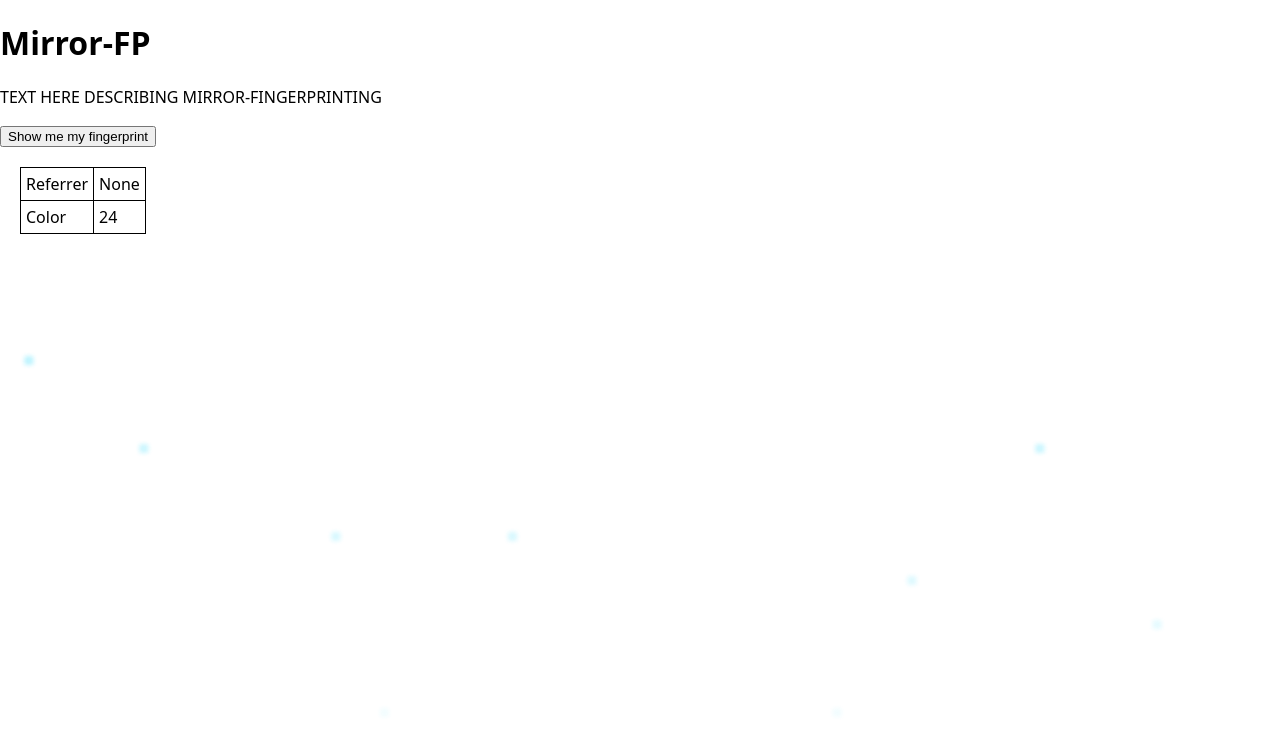
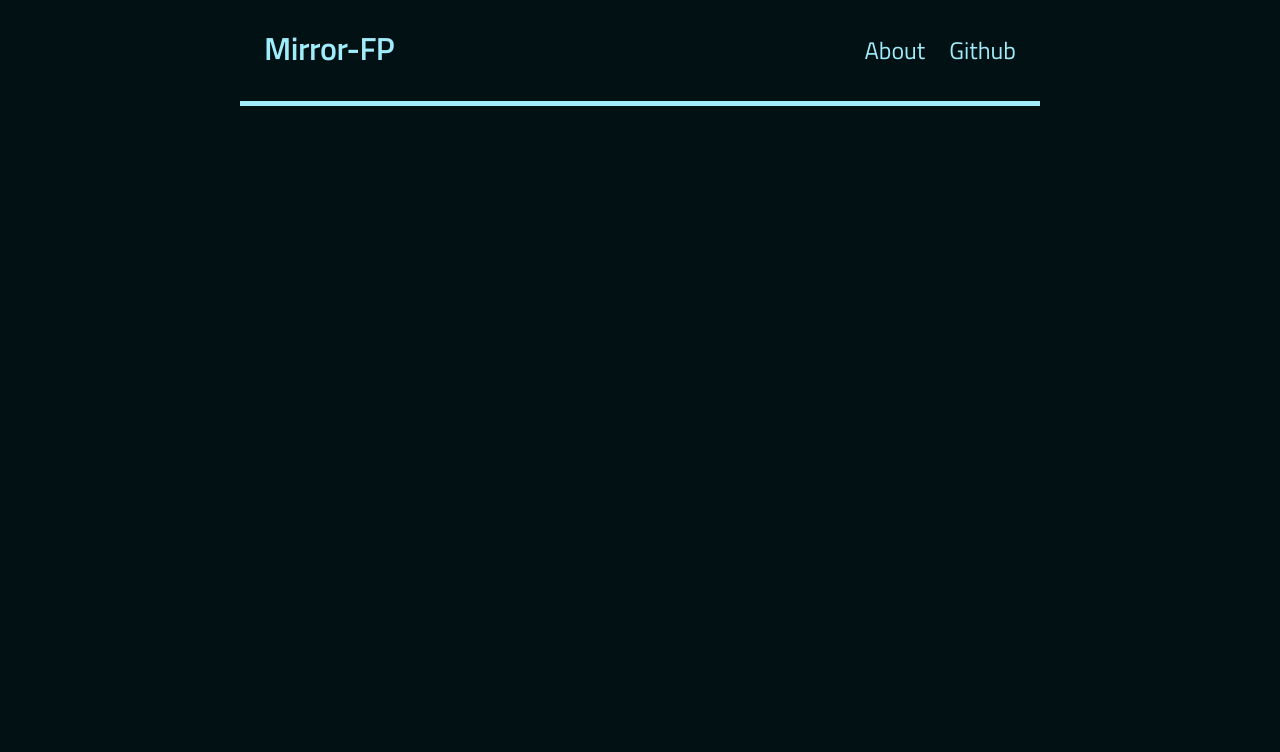
Before and after one commit to dantelyon/DD_Fingerprinting, a React (Create React App) app: page / in a window 1280 px wide. Shown: the top 752 px of the page. Built offline with nearby package versions, Linux system fonts and the light colour scheme.

Commit message:
header bar created for project

```diff
--- a/public/index.html
+++ b/public/index.html
@@ -8,6 +8,7 @@
     <meta name="description" content="Web site created using create-react-app"/>
     <link rel="apple-touch-icon" href="%PUBLIC_URL%/logo192.png" />
     <link rel="manifest" href="%PUBLIC_URL%/manifest.json" />
+    <link rel="stylesheet" href="//fonts.googleapis.com/css?family=Titillium+Web:400,600">
     <title>Mirror fingerprinting</title>
   </head>
   <body>
--- a/src/App.css
+++ b/src/App.css
@@ -1,3 +1,4 @@
+
 table, th, td {
   padding: 5px;
   border: 1px solid black;
@@ -7,78 +8,29 @@ table {
   border-spacing: 0px;
   margin: 20px;
 }
+@import url("//fonts.googleapis.com/css?family=Titillium+Web:400,600");
 body {
-  /*background-color: #021114;*/
+  margin: 0;
+  background-color: #021114;
   --text-opacity: 1;
   font-size: 16px;
-  font-family: Inter var,system-ui,-apple-system,BlinkMacSystemFont,Segoe UI,Roboto,Helvetica Neue,Arial,Noto Sans,sans-serif,Apple Color Emoji,Segoe UI Emoji,Segoe UI Symbol,Noto Color Emoji;
+  font-family: "Titillium Web", "sans-serif";
 }
-
-
-
-.glowyboys {
-  display: block;
-  position: absolute;
-  width: 1px;
-  height: 1px;
-  position:fixed;
-  top:-10%;
-  left:1%;
-  z-index:9999;
-  user-select:none;
-  cursor:default;
+h1 {
+  font-size: 28px;
+  color: #a1ecfb;
 }
-
-.glowyboys {
-  color: #fff;
-  font-size: 1em;
-  box-shadow: 0 0 4px 4px rgba(38,218,253,0.43333333333333335);
-  border-radius: 50%;
-  font-family: Arial, sans-serif;
-  text-shadow: 0 0 5px #000;
-  background-color: rgba(38,218,253,0.43333333333333335);
+p {
+  color: #26dafd;
 }
-
-.glowyboys{
-  position:fixed;
-  top:-10%;
-  z-index:9999;
-  -webkit-user-select:none;
-  -moz-user-select:none;
-  -ms-user-select:none;
-  user-select:none;
-  cursor:default;
-  -webkit-animation-name:glowyboys-fall,glowyboys-shake;
-  -webkit-animation-duration:10s,3s;
-  -webkit-animation-timing-function:linear,ease-in-out;
-  -webkit-animation-iteration-count:infinite,infinite;
-  -webkit-animation-play-state:running,running;
-  animation-name:glowyboys-fall,glowyboys-shake;
-  animation-duration:10s,3s;
-  animation-timing-function:linear,ease-in-out;
-  animation-iteration-count:infinite,infinite;
-  animation-play-state:running,running
+.App {
+  color: #a1ecfb;
+  max-width: 50em;
+  margin: 0 auto;
+  box-sizing: border-box;
+  display: flex;
+  flex-direction: column;
 }
-
-.glowyboys:nth-of-type(0){left:1%;-webkit-animation-delay:0s,0s;animation-delay:0s,0s}
-.glowyboys:nth-of-type(1){left:10%;-webkit-animation-delay:1s,1s;animation-delay:1s,1s}
-.glowyboys:nth-of-type(2){left:20%;-webkit-animation-delay:6s,.5s;animation-delay:6s,.5s}
-.glowyboys:nth-of-type(3){left:30%;-webkit-animation-delay:4s,2s;animation-delay:4s,2s}
-.glowyboys:nth-of-type(4){left:40%;-webkit-animation-delay:2s,2s;animation-delay:2s,2s}
-.glowyboys:nth-of-type(5){left:50%;-webkit-animation-delay:8s,3s;animation-delay:8s,3s}
-.glowyboys:nth-of-type(6){left:60%;-webkit-animation-delay:6s,2s;animation-delay:6s,2s}
-.glowyboys:nth-of-type(7){left:70%;-webkit-animation-delay:2.5s,1s;animation-delay:2.5s,1s}
-.glowyboys:nth-of-type(8){left:80%;-webkit-animation-delay:1s,0s;animation-delay:1s,0s}
-.glowyboys:nth-of-type(9){left:90%;-webkit-animation-delay:3s,1.5s;animation-delay:3s,1.5s}
-.glowyboys:nth-of-type(10){left:25%;-webkit-animation-delay:2s,0s;animation-delay:2s,0s}
-.glowyboys:nth-of-type(11){left:65%;-webkit-animation-delay:4s,2.5s;animation-delay:4s,2.5s}
-
-@keyframes glowyboys-fall {
-  0% {top:100%;opacity: 0;}
-  50% {opacity: 0.7;}
-  100%{top:-10%;opacity: 0;}
+a {
+  text-decoration: none;
 }
-@keyframes glowyboys-shake{
-  0%, 100% {transform:translateX(0);}
-  50% {transform:translateX(20px);}
-}
--- a/src/App.js
+++ b/src/App.js
@@ -3,16 +3,19 @@ import './App.css';
 import Text from './Text.js'
 import Table from './Table.js'
 import Glows from './Glows.js'
+import Header from './Header.js'
 
 
 function App() {
   return (
     <div className="App">
-		<h1>Mirror-FP</h1>
-		<Text />
-		<button>Show me my fingerprint</button>
-		<Table />
-    <Glows />
+      <Header />
+
+{      /*
+      <Text />
+      <button>Show me my fingerprint</button>
+      <Table />
+<Glows />*/}
     </div>
   );
 }
--- /dev/null
+++ b/src/Glows.css
@@ -0,0 +1,68 @@
+
+
+.glowyboys {
+  display: block;
+  position: absolute;
+  width: 1px;
+  height: 1px;
+  position:fixed;
+  top:-10%;
+  left:1%;
+  z-index:9999;
+  user-select:none;
+  cursor:default;
+}
+
+.glowyboys {
+  color: #fff;
+  font-size: 1em;
+  box-shadow: 0 0 4px 4px rgba(38,218,253,0.43333333333333335);
+  border-radius: 50%;
+  font-family: Arial, sans-serif;
+  text-shadow: 0 0 5px #000;
+  background-color: rgba(38,218,253,0.43333333333333335);
+}
+
+.glowyboys{
+    position:fixed;
+    top:-10%;
+    z-index:9999;
+    -webkit-user-select:none;
+    -moz-user-select:none;
+    -ms-user-select:none;
+    user-select:none;
+    cursor:default;
+    -webkit-animation-name:glowyboys-fall,glowyboys-shake;
+    -webkit-animation-duration:10s,3s;
+    -webkit-animation-timing-function:linear,ease-in-out;
+    -webkit-animation-iteration-count:infinite,infinite;
+    -webkit-animation-play-state:running,running;
+    animation-name:glowyboys-fall,glowyboys-shake;
+    animation-duration:10s,3s;
+    animation-timing-function:linear,ease-in-out;
+    animation-iteration-count:infinite,infinite;
+    animation-play-state:running,running
+  }
+
+  .glowyboys:nth-of-type(0){left:1%;-webkit-animation-delay:0s,0s;animation-delay:0s,0s}
+  .glowyboys:nth-of-type(1){left:10%;-webkit-animation-delay:1s,1s;animation-delay:1s,1s}
+  .glowyboys:nth-of-type(2){left:20%;-webkit-animation-delay:6s,.5s;animation-delay:6s,.5s}
+  .glowyboys:nth-of-type(3){left:30%;-webkit-animation-delay:4s,2s;animation-delay:4s,2s}
+  .glowyboys:nth-of-type(4){left:40%;-webkit-animation-delay:2s,2s;animation-delay:2s,2s}
+  .glowyboys:nth-of-type(5){left:50%;-webkit-animation-delay:8s,3s;animation-delay:8s,3s}
+  .glowyboys:nth-of-type(6){left:60%;-webkit-animation-delay:6s,2s;animation-delay:6s,2s}
+  .glowyboys:nth-of-type(7){left:70%;-webkit-animation-delay:2.5s,1s;animation-delay:2.5s,1s}
+  .glowyboys:nth-of-type(8){left:80%;-webkit-animation-delay:1s,0s;animation-delay:1s,0s}
+  .glowyboys:nth-of-type(9){left:90%;-webkit-animation-delay:3s,1.5s;animation-delay:3s,1.5s}
+  .glowyboys:nth-of-type(10){left:25%;-webkit-animation-delay:2s,0s;animation-delay:2s,0s}
+  .glowyboys:nth-of-type(11){left:65%;-webkit-animation-delay:4s,2.5s;animation-delay:4s,2.5s}
+
+  @keyframes glowyboys-fall {
+    0% {top:100%;opacity: 0;}
+    50% {opacity: 0.7;}
+    100%{top:-10%;opacity: 0;}
+  }
+  @keyframes glowyboys-shake{
+    0%, 100% {transform:translateX(0);}
+    50% {transform:translateX(20px);}
+  }
--- a/src/Glows.js
+++ b/src/Glows.js
@@ -1,6 +1,5 @@
-
-
 import React from 'react';
+import './Glows.css';
 
 function Glows() {
     return <div className="glows" aria-hidden="true">
--- /dev/null
+++ b/src/Header.css
@@ -0,0 +1,31 @@
+
+.Header {
+    display: flex;
+    align-items: center;
+    justify-content: space-between;
+    padding: 1.5em;
+    border-bottom: solid 5px;
+  }
+  .Header-title {
+    font-size: 2.0em;
+    word-spacing: .08em;
+    letter-spacing: -.015em;
+    margin: 0 0 .15em;
+  }
+  .Header-title a {
+    color: inherit;
+  }
+
+  .Header-buttons {
+    display: flex;
+    flex-direction: row;
+    justify-content: flex-end;
+    flex: 1;
+  }
+  .Header-button {
+    color: inherit;
+    font-size: 1.5em;
+  }
+  .Header-button:first-child {
+    margin: 0 1em 0 0
+  }
--- /dev/null
+++ b/src/Header.js
@@ -0,0 +1,14 @@
+import React from 'react';
+import './Header.css';
+
+function Header() {
+    return <div className="Header">
+        <h1 className="Header-title"><a href="">Mirror-FP</a></h1>
+        <div className="Header-buttons">
+            <a className="Header-button" href="">About</a>
+            <a className="Header-button" href="">Github</a>
+        </div>
+    </div>
+}
+
+export default Header
```
